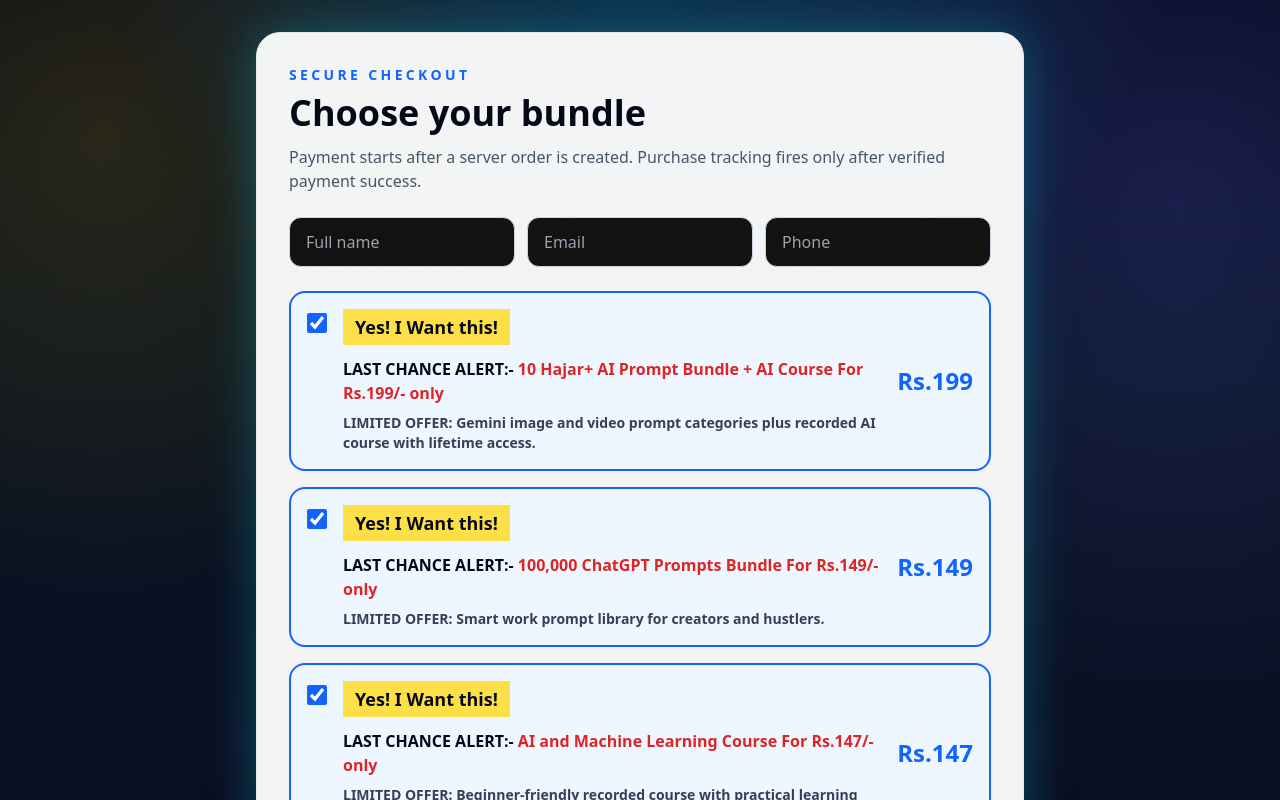
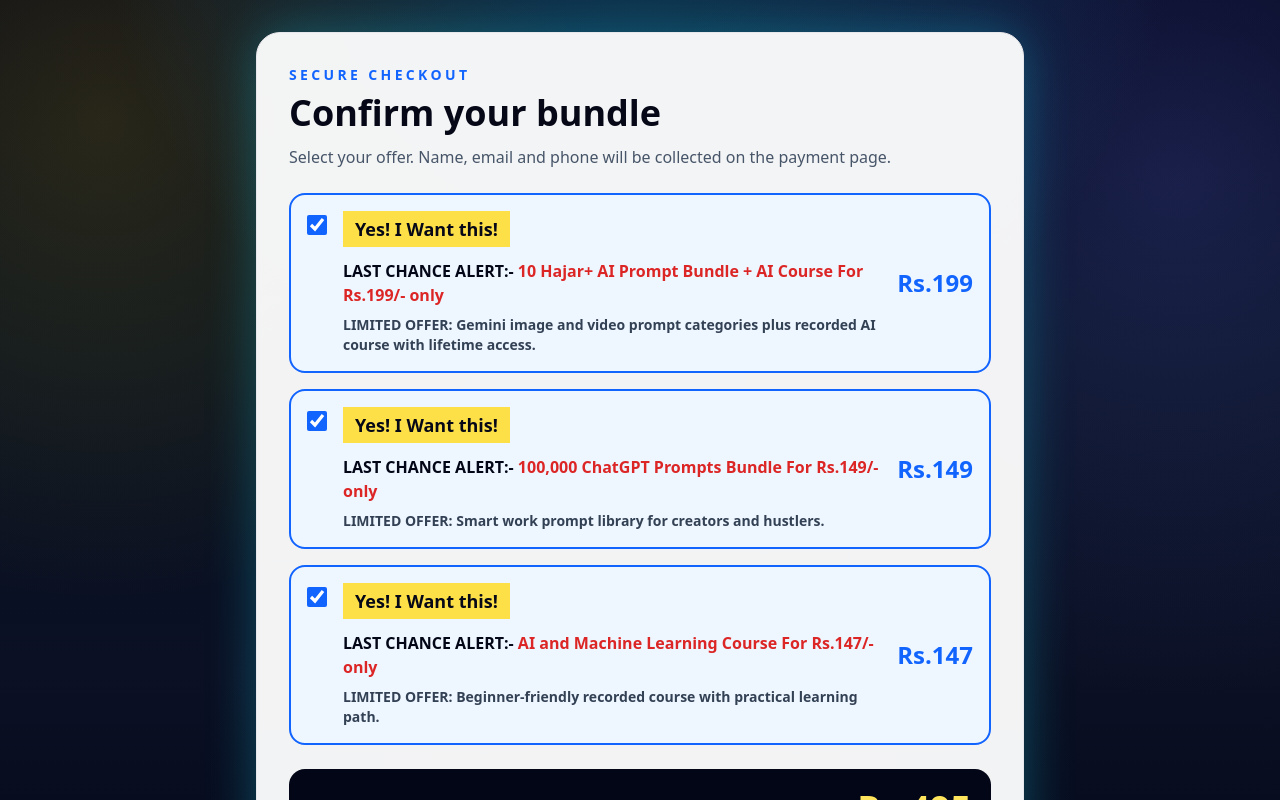
Before and after one commit to tarik-ali2/cineforge-enterprise, a Next.js app in the folder apps/web/: page /checkout in a window 1280 px wide. Shown: the top 800 px of the page. Built offline with nearby package versions, Linux system fonts and the light colour scheme; no server answers.

Commit message:
Remove customer fields from checkout

```diff
--- a/apps/web/src/app/checkout/page.tsx
+++ b/apps/web/src/app/checkout/page.tsx
@@ -13,7 +13,6 @@ const defaultOffers = [
 
 export default function CheckoutPage() {
   const [selected, setSelected] = useState(() => new Set(defaultOffers.map((offer) => offer.id)));
-  const [customer, setCustomer] = useState({ name: '', email: '', phone: '' });
   const [message, setMessage] = useState('');
   const [loading, setLoading] = useState(false);
   const total = useMemo(() => defaultOffers.filter((offer) => selected.has(offer.id)).reduce((sum, offer) => sum + offer.price, 0), [selected]);
@@ -26,10 +25,6 @@ export default function CheckoutPage() {
 
   async function startPayment() {
     const items = defaultOffers.filter((offer) => selected.has(offer.id));
-    if (!customer.name || !customer.email || !customer.phone) {
-      setMessage('Name, email and phone are required before payment.');
-      return;
-    }
     if (!items.length) {
       setMessage('Select at least one offer.');
       return;
@@ -49,7 +44,14 @@ export default function CheckoutPage() {
       const response = await fetch(`${API_URL}/api/create-order`, {
         method: 'POST',
         headers: { 'Content-Type': 'application/json' },
-        body: JSON.stringify({ ...customer, items, amount: total, utm: getStoredUtm() })
+        body: JSON.stringify({
+          name: 'Payment Page Customer',
+          email: `customer-${Date.now()}@cineforge.ai`,
+          phone: '0000000000',
+          items,
+          amount: total,
+          utm: getStoredUtm()
+        })
       });
       const data = await response.json();
       if (!response.ok) throw new Error(data.error ?? 'Order creation failed');
@@ -76,14 +78,8 @@ export default function CheckoutPage() {
     <main className="premium-bg min-h-screen px-4 py-8">
       <section className="mx-auto max-w-3xl rounded-3xl border border-white/12 bg-white/95 p-5 text-ink shadow-glow md:p-8">
         <p className="text-sm font-black uppercase tracking-[0.24em] text-[#1264ff]">Secure checkout</p>
-        <h1 className="mt-2 text-4xl font-black">Choose your bundle</h1>
-        <p className="mt-3 text-slate-600">Payment starts after a server order is created. Purchase tracking fires only after verified payment success.</p>
-
-        <div className="mt-6 grid gap-3 md:grid-cols-3">
-          <input value={customer.name} onChange={(event) => setCustomer({ ...customer, name: event.target.value })} placeholder="Full name" className="rounded-xl border border-slate-300 px-4 py-3 text-slate-950 outline-none focus:border-[#1264ff]" />
-          <input value={customer.email} onChange={(event) => setCustomer({ ...customer, email: event.target.value })} placeholder="Email" type="email" className="rounded-xl border border-slate-300 px-4 py-3 text-slate-950 outline-none focus:border-[#1264ff]" />
-          <input value={customer.phone} onChange={(event) => setCustomer({ ...customer, phone: event.target.value })} placeholder="Phone" className="rounded-xl border border-slate-300 px-4 py-3 text-slate-950 outline-none focus:border-[#1264ff]" />
-        </div>
+        <h1 className="mt-2 text-4xl font-black">Confirm your bundle</h1>
+        <p className="mt-3 text-slate-600">Select your offer. Name, email and phone will be collected on the payment page.</p>
 
         <div className="mt-6 space-y-4">
           {defaultOffers.map((offer) => (
```
Also changed, not shown: 17 other files (tests, documents, lock files or other folders).
